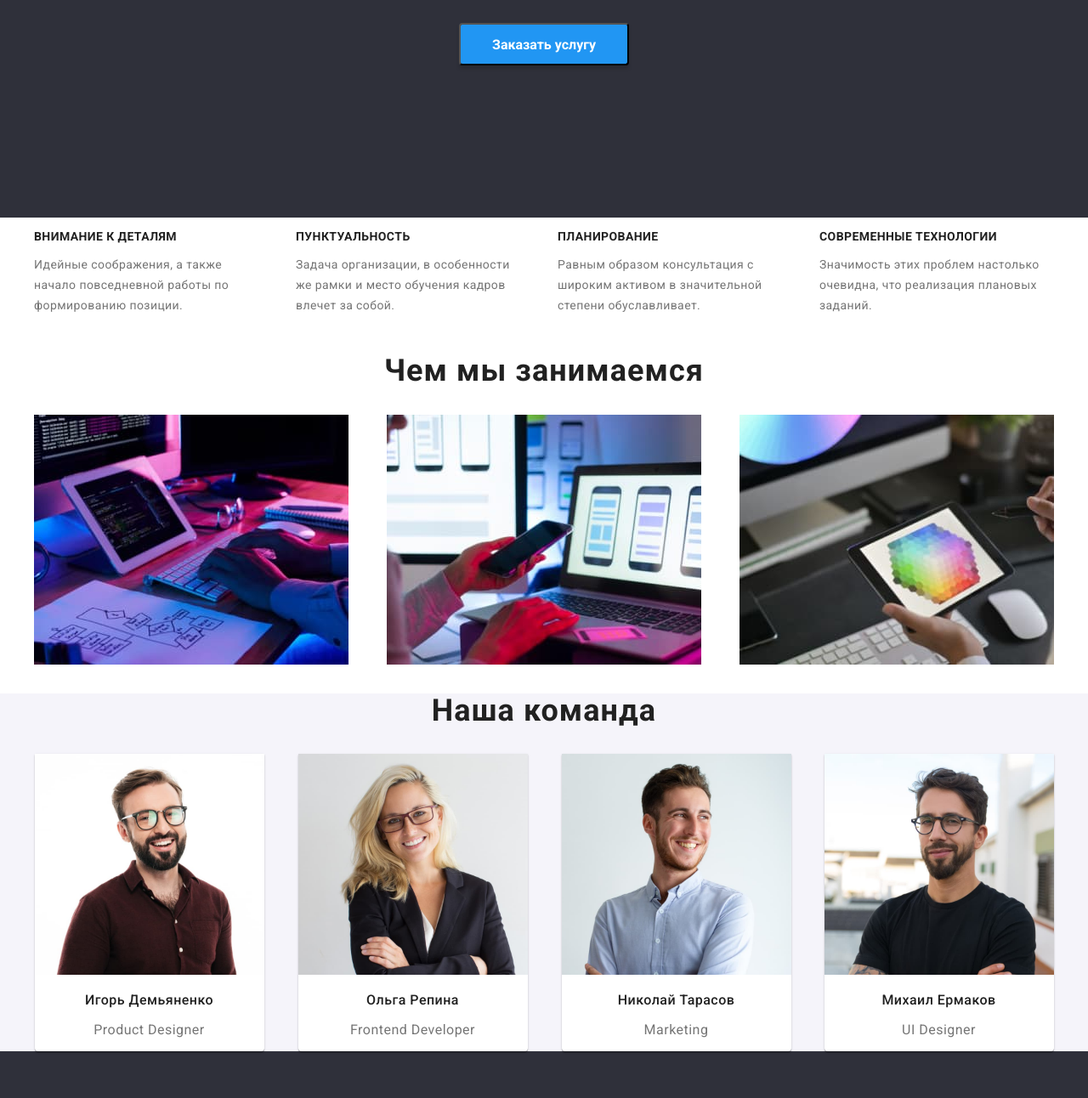
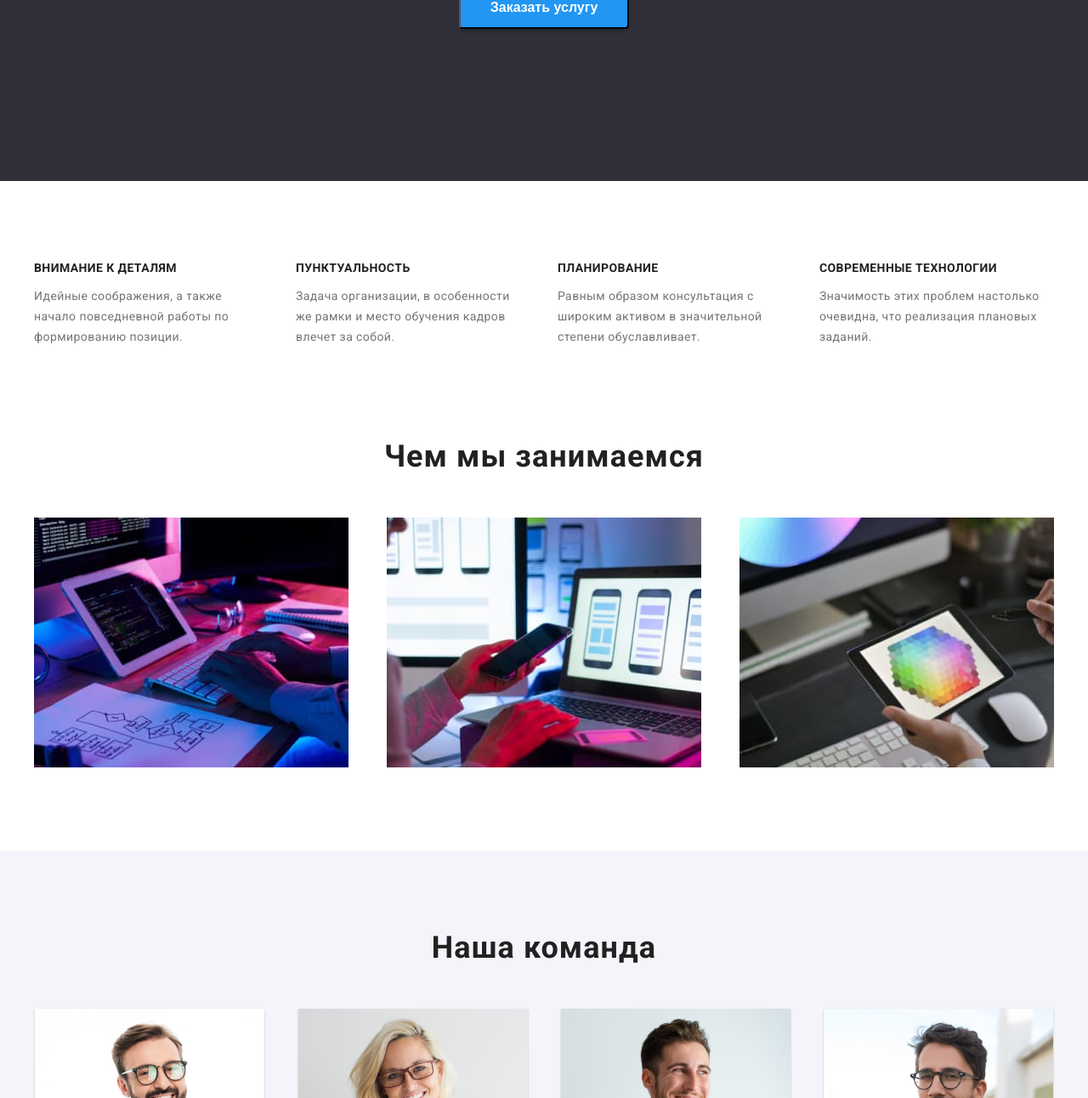
Before and after one commit to AVerba/goit-markup-hw-02, a plain HTML site: page index.html in a window 1280 px wide. Shown: the part 399-1691 px from the top of the page at 85% size. Drawn offline with Linux system fonts and the light colour scheme.

Commit message:
modify code

```diff
--- a/css/styles.css
+++ b/css/styles.css
@@ -1,15 +1,13 @@
 :root {
-  --main-bg-color: #e5e5e5;
+  --main-bg-color: #ffff;
   --banner-bg-color: #2f303a;
   --team-bg-color: #f5f4fa;
   --footer-bg-color: #2f303a;
+  --action-color: #2196f3;
+  --section-title-color: #212121;
+  --common-text-color: #757575;
+}
 
-  --section-title-size: 36px;
-  --section-title-lineHeight: 42px;
-  --section-title-color: #212121;
-  --section-title-wegth: 700;
-  --section-title-style: normal;
-}
 ul {
   margin: 0;
   padding: 0;
@@ -26,29 +24,30 @@ address {
 }
 h1,
 h2,
-h3,
-h4,
-h5,
-h6 {
+h3 {
   font-weight: inherit;
   font-size: inherit;
+  margin: 0;
+  padding: 0;
 }
 body {
   max-width: 100%;
   overflow-x: hidden;
   margin: 0;
   padding: 0;
+  font-family: "Roboto", sans-serif;
+  font-style: normal;
+  font-weight: normal;
+  background-color: var(--main-bg-color);
 }
 
 .container {
   max-width: 1200px;
   margin: 0 auto;
 }
-/* TITLE */
+/*=========TITLE=============*/
 /* H1 */
 h1 {
-  font-family: "Roboto";
-  font-style: normal;
   font-weight: 900;
   font-size: 44px;
   color: #ffff;
@@ -60,24 +59,20 @@ h1 {
 /* H2 */
 .sub-title {
   text-align: center;
-  font-family: "Roboto";
-  font-style: normal;
   font-weight: bold;
   font-size: 36px;
   line-height: 1.16;
   letter-spacing: 0.03em;
-  color: #212121;
+  color: var(--section-title-color);
 }
 /* H3 */
 h3 {
-  font-family: "Roboto";
-  font-style: normal;
   font-weight: bold;
   font-size: 14px;
   line-height: 1.143;
   letter-spacing: 0.03em;
   text-transform: uppercase;
-  color: #212121;
+  color: var(--section-title-color);
 }
 
 /* LOGO */
@@ -108,8 +103,6 @@ header {
   padding: 0;
 }
 .menu__link {
-  font-family: "Roboto";
-  font-style: normal;
   font-weight: 500;
   font-size: 14px;
   letter-spacing: 0.02em;
@@ -120,10 +113,10 @@ header {
   margin: 0 50px 0 50px;
 }
 .menu__link.active {
-  color: #2196f3;
+  color: var(--action-color);
 }
 .menu__link:hover {
-  color: #2196f3;
+  color: var(--action-color);
 }
 .header__contacts {
   display: inline-block;
@@ -132,8 +125,6 @@ header {
 }
 .contacts__link {
   display: inline-block;
-  font-family: "Roboto";
-  font-style: normal;
   font-weight: 500;
   font-size: 14px;
   letter-spacing: 0.02em;
@@ -145,7 +136,7 @@ header {
   margin: 0 50px 0 0;
 }
 .header__contacts a:hover {
-  color: #2196f3;
+  color: var(--action-color);
 }
 /*==========BANNER==========*/
 .banner {
@@ -159,11 +150,10 @@ header {
 .banner button {
   width: 200px;
   height: 50px;
+  margin: 30px 0 0 0;
   text-align: center;
-  background: #2196f3;
+  background: var(--action-color);
   color: #ffff;
-  font-family: "Roboto";
-  font-style: normal;
   font-weight: bold;
   font-size: 16px;
   box-shadow: 0px 4px 4px rgba(0, 0, 0, 0.15);
@@ -171,6 +161,9 @@ header {
   outline: none;
 }
 /*=========RESPONS=========*/
+.respons__list {
+  padding: 94px 0;
+}
 .respons__item {
   display: inline-block;
   text-align: center;
@@ -180,13 +173,10 @@ header {
   text-align: left;
 }
 .respons__item p {
-  font-family: "Roboto";
-  font-style: normal;
-  font-weight: normal;
   font-size: 14px;
   line-height: 1.71;
   letter-spacing: 0.03em;
-  color: #757575;
+  color: var(--common-text-color);
   text-align: left;
   padding: 0 5px 0 0;
 }
@@ -200,9 +190,12 @@ header {
 .page__tasts {
   text-align: center;
 }
+.tasks__title {
+  margin: 0 0 50px 0;
+}
 .tasks__list {
   margin: 0;
-  padding: 0;
+  padding: 0 0 94px 0;
 }
 .tasks__item:nth-child(2) {
   margin: 0 41px;
@@ -216,9 +209,13 @@ header {
   background-color: var(--team-bg-color);
   text-align: center;
 }
+.team__title {
+  padding: 94px 0 0 0;
+  margin: 0 0 50px 0;
+}
 .team__list {
   margin: 0;
-  padding: 0;
+  padding: 0 0 94px 0;
 }
 .team__item {
   display: inline-block;
@@ -234,8 +231,6 @@ header {
   margin: 0 35px 0 0;
 }
 .team__item p:first-of-type {
-  font-family: "Roboto";
-  font-style: normal;
   font-weight: 500;
   font-size: 16px;
   line-height: 1.187;
@@ -244,13 +239,10 @@ header {
 }
 .team__item p:last-of-type {
   text-align: center;
-  font-family: "Roboto";
-  font-style: normal;
-  font-weight: normal;
   font-size: 16px;
   line-height: 1.187;
   letter-spacing: 0.03em;
-  color: #757575;
+  color: var(--common-text-color);
 }
 /*=========FOOTER===========*/
 .footer {
@@ -275,9 +267,6 @@ header {
   margin: 0 0 9px 0;
 }
 .f-contacts__link {
-  font-family: "Roboto";
-  font-style: normal;
-  font-weight: normal;
   font-size: 14px;
   line-height: 1.71;
   letter-spacing: 0.03em;
@@ -288,6 +277,9 @@ header {
 }
 
 /* =========PORTFOLIO=============== */
+.portfolio__list {
+  padding: 0 0 94px 0;
+}
 .portfolio__list li {
   background: #ffffff;
   border: 1px solid #eeeeee;
@@ -301,13 +293,10 @@ header {
   margin: 20px 0 4px 24px;
 }
 .PItem__group {
-  font-family: "Roboto";
-  font-style: normal;
-  font-weight: normal;
   font-size: 16px;
   line-height: 1.87;
   letter-spacing: 0.03em;
-  color: #757575;
+  color: var(--common-text-color);
   margin: 0 0 20px 24px;
 }
 .portfolio__filter {
@@ -329,8 +318,6 @@ header {
   background: #f5f4fa;
   border-radius: 4px;
   user-select: none;
-  font-family: "Roboto";
-  font-style: normal;
   font-weight: 500;
   font-size: 16px;
   line-height: 1.62;
@@ -340,12 +327,12 @@ header {
 
 /* Checked */
 .form_radio_btn input[type="radio"]:checked + label {
-  background: #2196f3;
+  background: var(--action-color);
   color: #ffff;
 }
 
 /* Hover */
 .form_radio_btn label:hover {
-  background: #2196f3;
+  background: var(--action-color);
   color: #ffff;
 }
```
Also changed, not shown: index.html (+1 -0 lines), images/favicon.ico (added).
